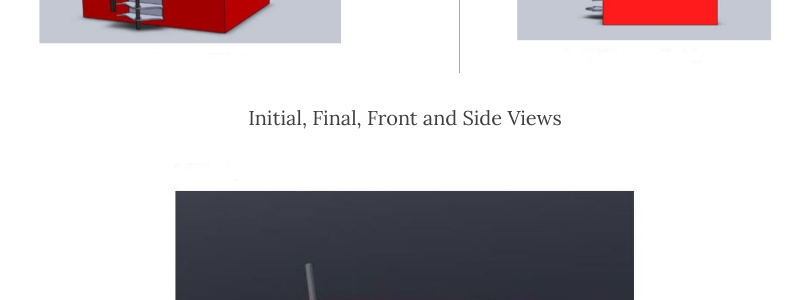
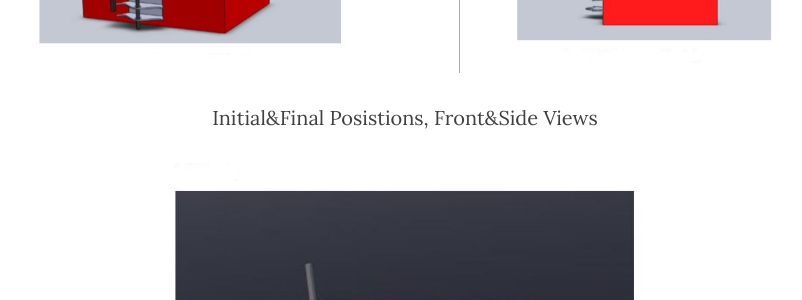
Before and after one commit to vignesharavind/vignesharavind.github.io, a Jekyll site: the page built from _posts/2015-04-01-Automated-Pallet-Unlock.markdown, in a window 1280 px wide and 900 px high, scrolled down 2096 px. Shown: the part 155-455 px from the top of the window, without its empty margins (235-1037 px from the left). Built offline with Jekyll 4.4.1, drawn with Linux system fonts in a browser that asks for light colours; nearby versions of some CDN libraries; comment, search, counter and statistics services are not loaded.

```diff
--- a/_posts/2015-04-01-Automated-Pallet-Unlock.markdown
+++ b/_posts/2015-04-01-Automated-Pallet-Unlock.markdown
@@ -48,7 +48,7 @@
 
 
 ![Design_5.JPG]({{site.baseurl}}/img/Design_5.JPG)
-<p align="center">Initial, Final, Front and Side Views</p>
+<p align="center">Initial&Final Posistions, Front&Side Views</p>
 
 ![Design_Isometric](/img/Pallet Unlocking/Pic_4.jpg)
 <p align="center">Isometric view of the Setup</p>
```
